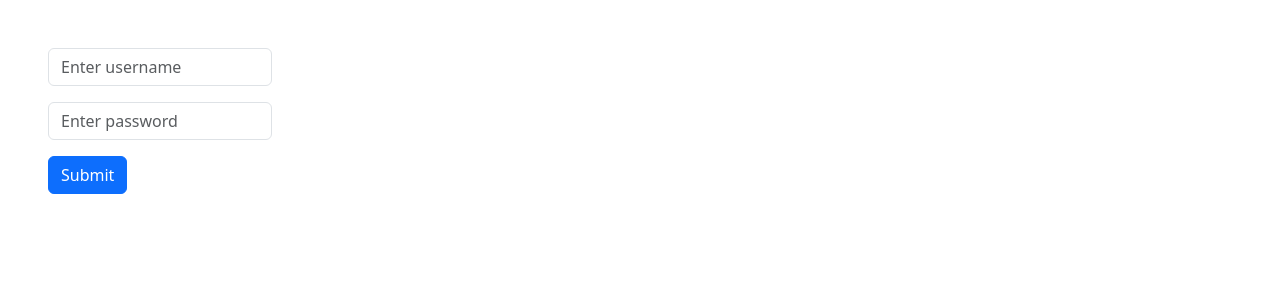
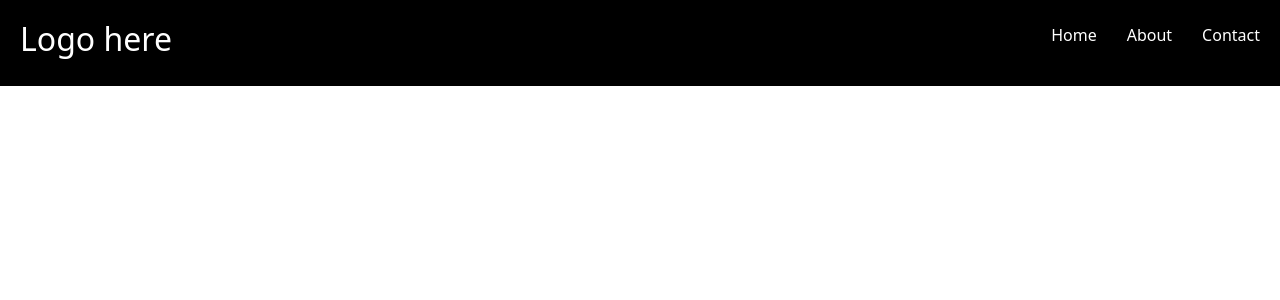
Before and after one commit to toopsie-dev/React-Vite, a React (Vite) app: page / in a window 1280 px wide. Shown: the top 300 px of the page. Built offline with nearby package versions, Linux system fonts and the light colour scheme.

Commit message:
Added styling component folder

```diff
--- a/src/App.jsx
+++ b/src/App.jsx
@@ -1,11 +1,9 @@
-import Form from "./components/Handle Event/Form";
+import NavBar from "./components/Styling Component/NavBar";
 
 function App() {
   return (
     <>
-      {/* <Button /> */}
-      {/* <Input /> */}
-      <Form />
+      <NavBar />
     </>
   );
 }
--- /dev/null
+++ b/src/components/Styling Component/NavBar.jsx
@@ -0,0 +1,30 @@
+import style from "./NavBar.module.css";
+
+export default function NavBar() {
+  return (
+    <>
+      <nav className={style["navbar"]}>
+        <div className={style["logo"]}>
+          <h2>Logo here</h2>
+        </div>
+        <ul className={style["navbar-items"]}>
+          <li>
+            <a href="" style={{ textDecoration: "none" }}>
+              Home
+            </a>
+          </li>
+          <li>
+            <a href="" style={{ textDecoration: "none" }}>
+              About
+            </a>
+          </li>
+          <li>
+            <a href="" style={{ textDecoration: "none" }}>
+              Contact
+            </a>
+          </li>
+        </ul>
+      </nav>
+    </>
+  );
+}
--- /dev/null
+++ b/src/components/Styling Component/NavBar.module.css
@@ -0,0 +1,29 @@
+.navbar {
+  display: flex;
+  justify-content: space-between;
+  background-color: black;
+  padding: 20px;
+}
+
+.navbar .logo h2,
+.navbar-items li a {
+  color: white;
+}
+
+.navbar-items {
+  display: flex;
+  flex-direction: row;
+  justify-content: space-between;
+  gap: 30px;
+}
+.navbar-items li {
+  list-style-type: none;
+  display: flex;
+  justify-content: center;
+  align-items: center;
+}
+
+.navbar-items li a:hover {
+  color: brown;
+  transition: 0.3s ease-in;
+}
--- a/src/index.css
+++ b/src/index.css
@@ -1,5 +1,4 @@
-body,
-html {
+* {
   box-sizing: border-box;
   padding: 0;
   margin: 0;
```
